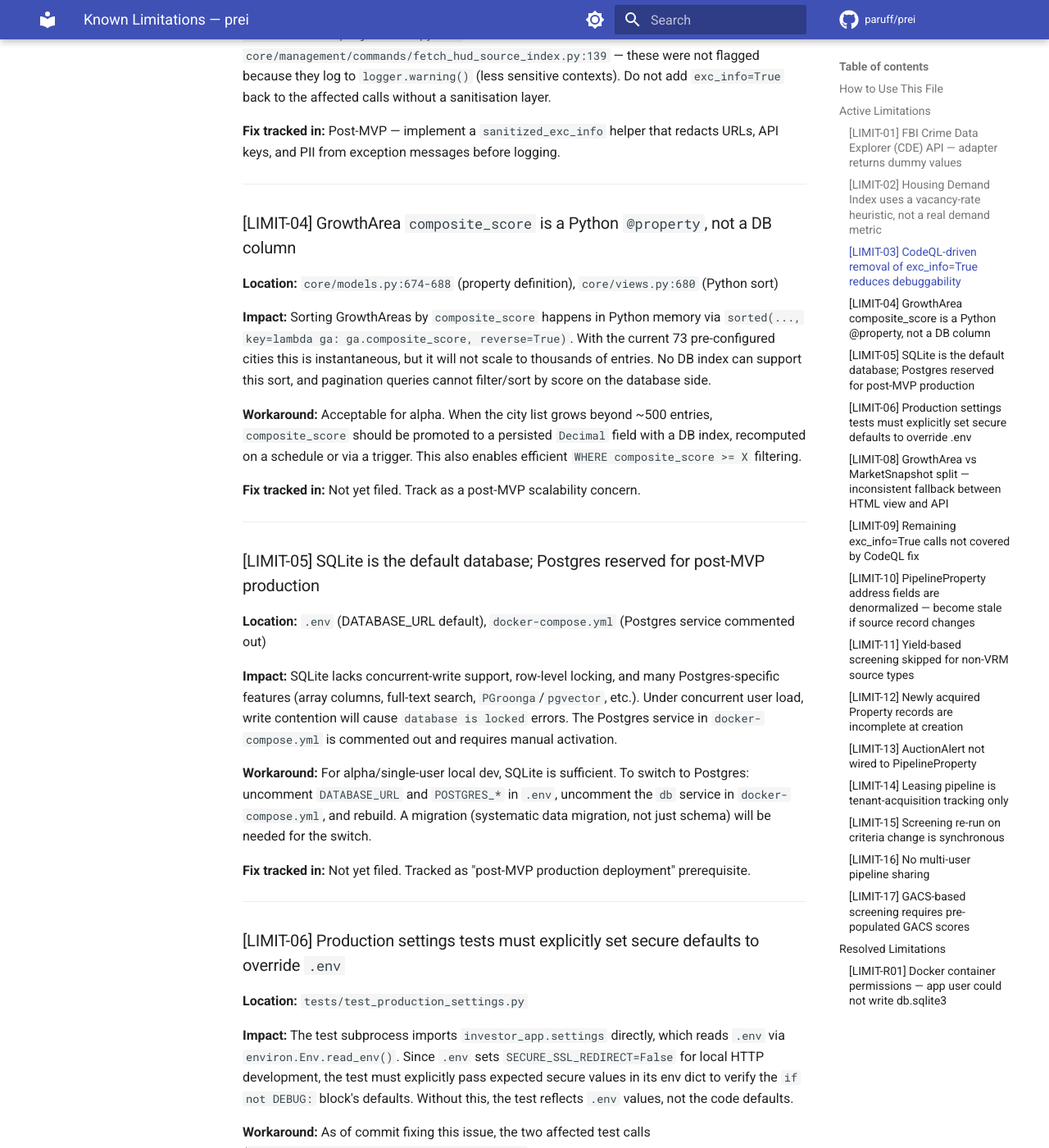
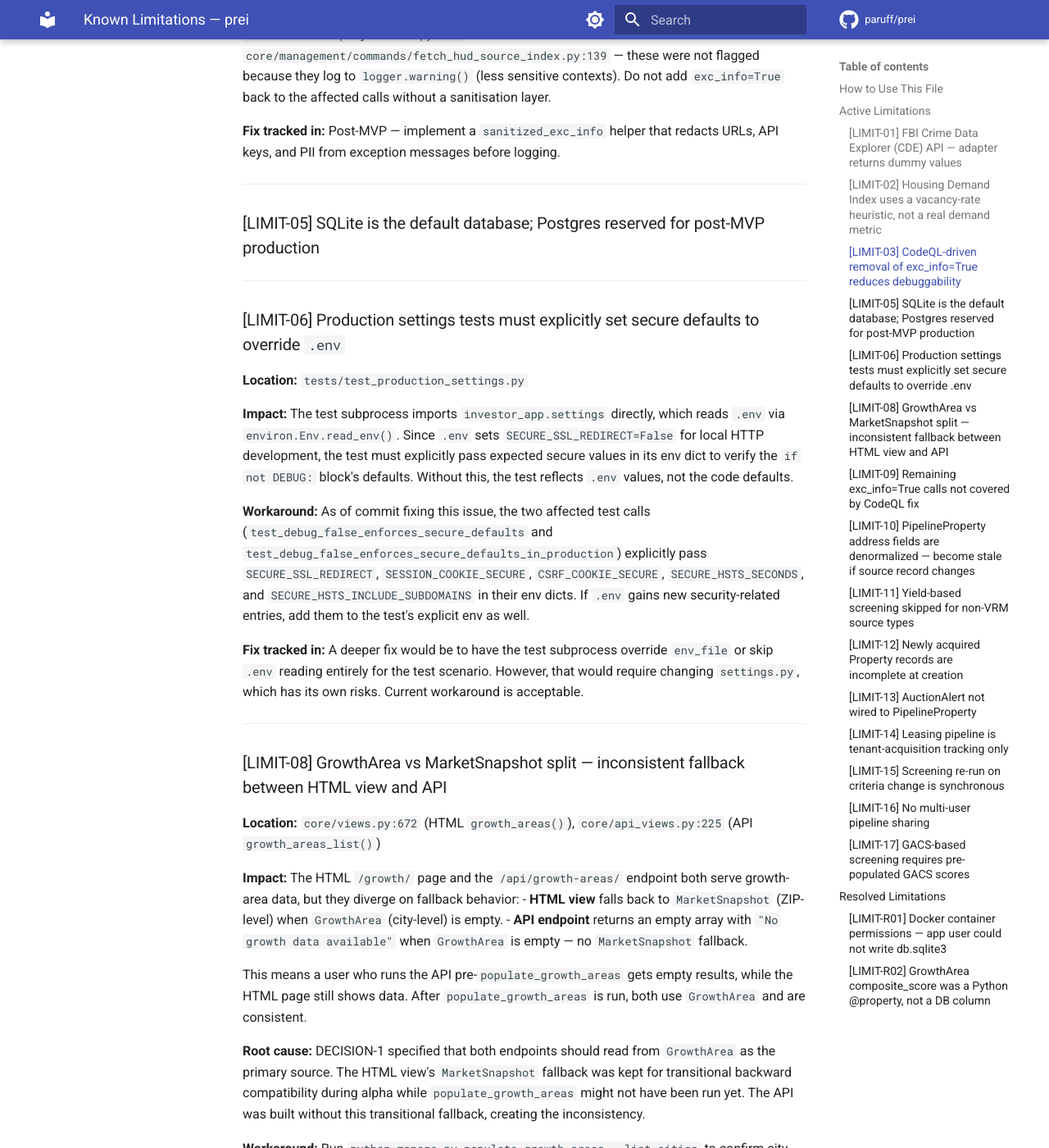
Before and after one commit to paruff/prei, an MkDocs documentation site: the page built from docs/KNOWN_LIMITATIONS.md, in a window 1280 px wide and 1400 px high, scrolled down 1844 px. Shown: the whole window at 82% size. Built offline with MkDocs 1.6.1 and Material for MkDocs 9.7.7, drawn with Linux system fonts in a browser that asks for light colours; comment, search, counter and statistics services are not loaded; the version menu is left out; some of the changed text lies outside the part shown.

Commit message:
docs: move LIMIT-04 to resolved (composite_score is now a persisted DecimalField)

```diff
--- a/docs/KNOWN_LIMITATIONS.md
+++ b/docs/KNOWN_LIMITATIONS.md
@@ -58,27 +58,7 @@ Format: `### [LIMIT-ID] Short description` followed by location, impact, workaro
 
 ---
 
-### [LIMIT-04] GrowthArea `composite_score` is a Python `@property`, not a DB column
-
-**Location:** `core/models.py:674-688` (property definition), `core/views.py:680` (Python sort)
-
-**Impact:** Sorting GrowthAreas by `composite_score` happens in Python memory via `sorted(..., key=lambda ga: ga.composite_score, reverse=True)`. With the current 73 pre-configured cities this is instantaneous, but it will not scale to thousands of entries. No DB index can support this sort, and pagination queries cannot filter/sort by score on the database side.
-
-**Workaround:** Acceptable for alpha. When the city list grows beyond ~500 entries, `composite_score` should be promoted to a persisted `Decimal` field with a DB index, recomputed on a schedule or via a trigger. This also enables efficient `WHERE composite_score >= X` filtering.
-
-**Fix tracked in:** Not yet filed. Track as a post-MVP scalability concern.
-
----
-
 ### [LIMIT-05] SQLite is the default database; Postgres reserved for post-MVP production
-
-**Location:** `.env` (DATABASE_URL default), `docker-compose.yml` (Postgres service commented out)
-
-**Impact:** SQLite lacks concurrent-write support, row-level locking, and many Postgres-specific features (array columns, full-text search, `PGroonga`/`pgvector`, etc.). Under concurrent user load, write contention will cause `database is locked` errors. The Postgres service in `docker-compose.yml` is commented out and requires manual activation.
-
-**Workaround:** For alpha/single-user local dev, SQLite is sufficient. To switch to Postgres: uncomment `DATABASE_URL` and `POSTGRES_*` in `.env`, uncomment the `db` service in `docker-compose.yml`, and rebuild. A migration (systematic data migration, not just schema) will be needed for the switch.
-
-**Fix tracked in:** Not yet filed. Tracked as "post-MVP production deployment" prerequisite.
 
 ---
 
@@ -233,3 +213,13 @@ This means a user who runs the API pre-`populate_growth_areas` gets empty result
 **Fix date:** 2026-07-03 (included in PR #196).
 
 **Note:** The fix grants the `app` user write access to the entire `/app` tree, not just `/app/.runtime`. This is acceptable for alpha. If a finer-grained permission model is needed later (defence in depth), create a dedicated `/app/data/` subdirectory and chown only that directory.
+
+### [LIMIT-R02] GrowthArea composite_score was a Python @property, not a DB column
+
+**Fixed in:** GrowthArea model refactored to store composite_score as a persisted DecimalField.
+
+**Impact before fix:** Sorting GrowthAreas by composite_score happened in Python memory via sorted(), which would not scale to thousands of entries. No DB index could support this sort, and pagination queries could not filter/sort by score on the database side.
+
+**Fix date:** 2026-07-08 (models refactored)
+
+**Note:** Promoted to persisted `DecimalField`, computed on `save()`. DB-level `.order_by('-composite_score')` used in growth_areas view (lines 701, 733). GACS scores are now fully queryable and sortable at the database level.
```
